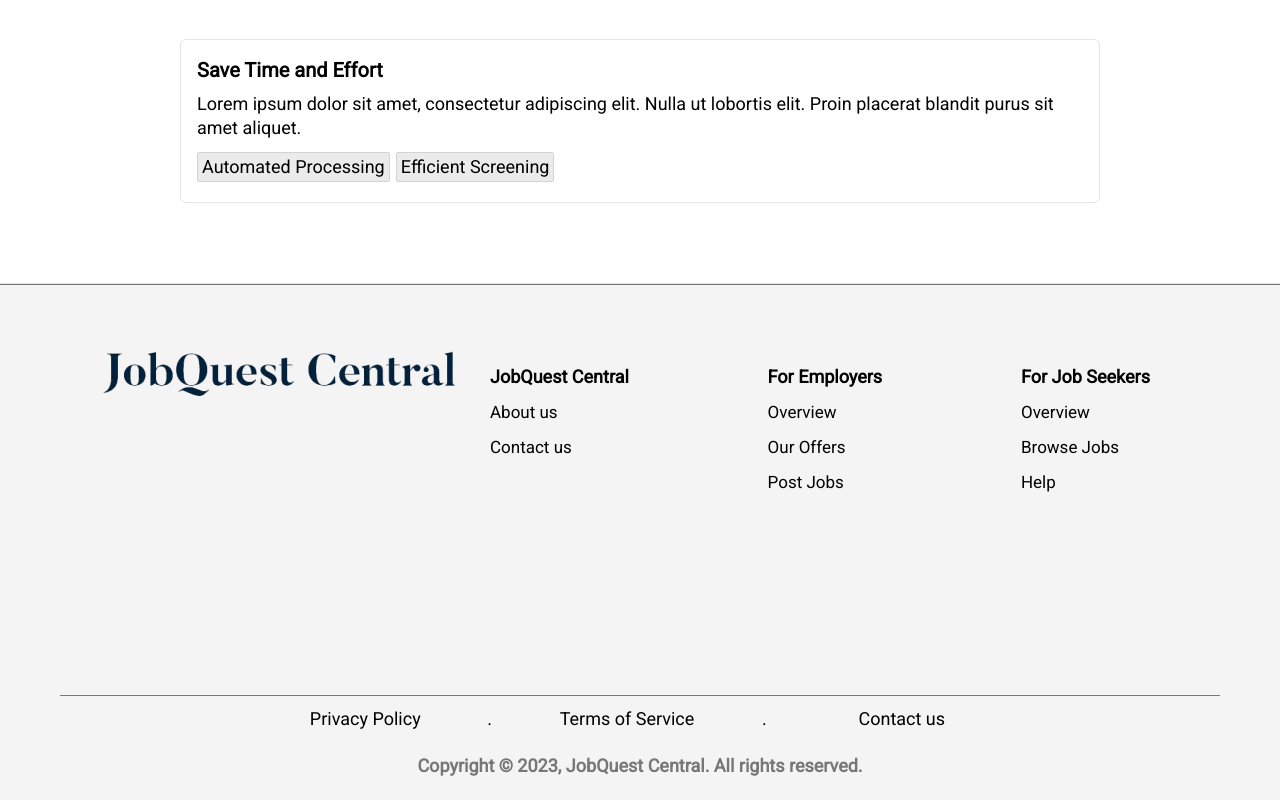
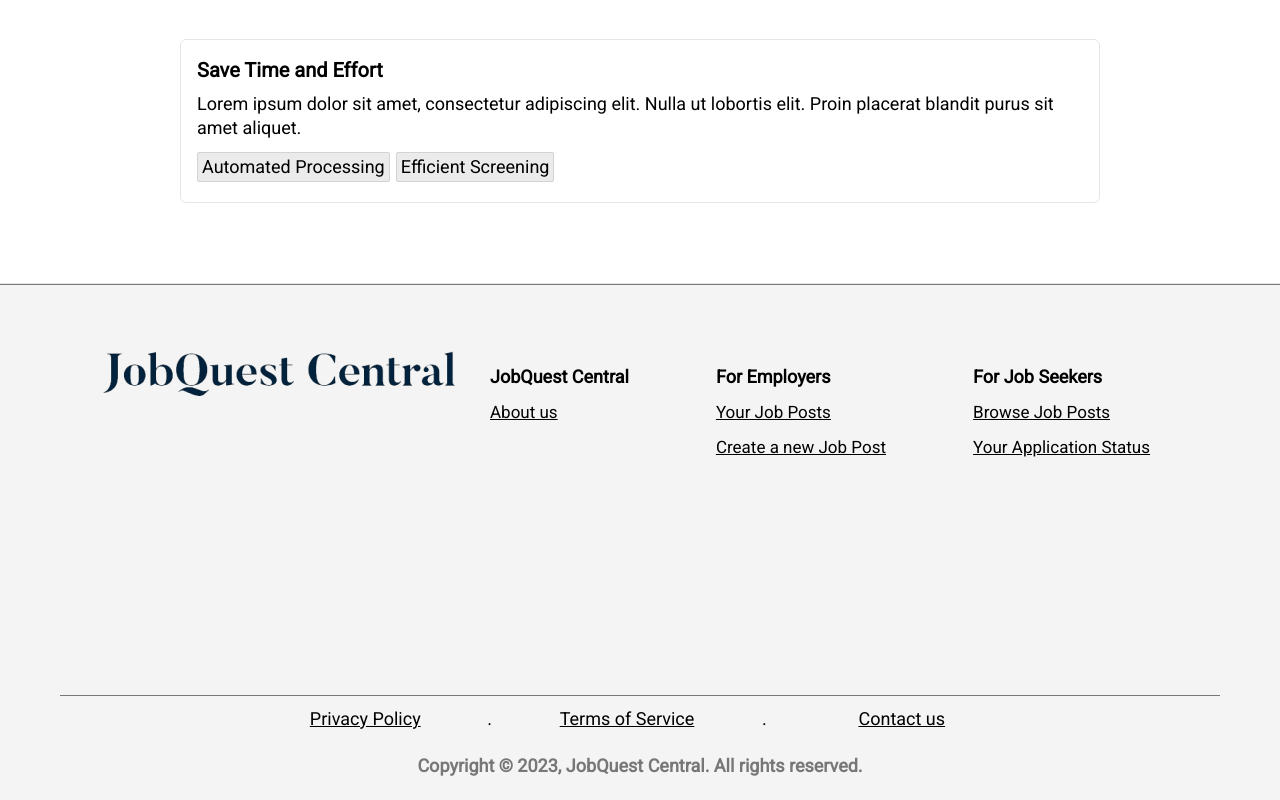
Before and after one commit to G-Jasser/GMC-Final-Project, a React (Vite) app: page / in a window 1280 px wide. Shown: the part 1858-2658 px from the top of the page. Built offline with nearby package versions, Linux system fonts and the light colour scheme.

Commit message:
add links to footer

```diff
--- a/src/components/GeneralFooter.jsx
+++ b/src/components/GeneralFooter.jsx
@@ -1,5 +1,6 @@
 import React from "react";
 import "/src/css/style.css";
+import { Link } from "react-router-dom";
 
 export const GeneralFooter = () => {
   return (
@@ -11,30 +12,27 @@ export const GeneralFooter = () => {
         <div className="div">
           <div className="frame-2">
             <div className="text-wrapper">JobQuest Central</div>
-            <div className="item">About us</div>
-            <div className="item">Contact us</div>
+            <Link to={'/'} className="item">About us</Link>
           </div>
           <div className="frame-2">
             <div className="text-wrapper">For Employers</div>
-            <div className="item">Overview</div>
-            <div className="item">Our Offers</div>
-            <div className="item">Post Jobs</div>
+            <Link to={'/company/job-posts'} className="item">Your Job Posts</Link>
+            <Link to={'/company/new-post'} className="item">Create a new Job Post</Link>
           </div>
           <div className="frame-2">
             <div className="text-wrapper">For Job Seekers</div>
-            <div className="item">Overview</div>
-            <div className="item">Browse Jobs</div>
-            <div className="item">Help</div>
+            <Link to={'/jobs'} className="item">Browse Job Posts</Link>
+            <Link to={'/applicant/profile/CHANGETHISLATER'} className="item">Your Application Status</Link>
           </div>
         </div>
       </div>
       <div className="frame-3">
         <div className="container">
-          <div className="title-2">Privacy Policy</div>
+          <Link to={'/'} className="title-2">Privacy Policy</Link>
           <div className="text-wrapper-2">.</div>
-          <div className="title-3">Terms of Service</div>
+          <Link to={'/'} className="title-3">Terms of Service</Link>
           <div className="text-wrapper-2">.</div>
-          <div className="title-3">Contact us</div>
+          <Link to={'/'} className="title-3">Contact us</Link>
         </div>
         <div className="title-wrapper">
           <p className="p">Copyright © 2023, JobQuest Central. All rights reserved.</p>
--- a/src/router/index.jsx
+++ b/src/router/index.jsx
@@ -1,5 +1,4 @@
 import * as React from "react";
-import * as ReactDOM from "react-dom/client";
 import {
   createBrowserRouter,
 } from "react-router-dom";
```
